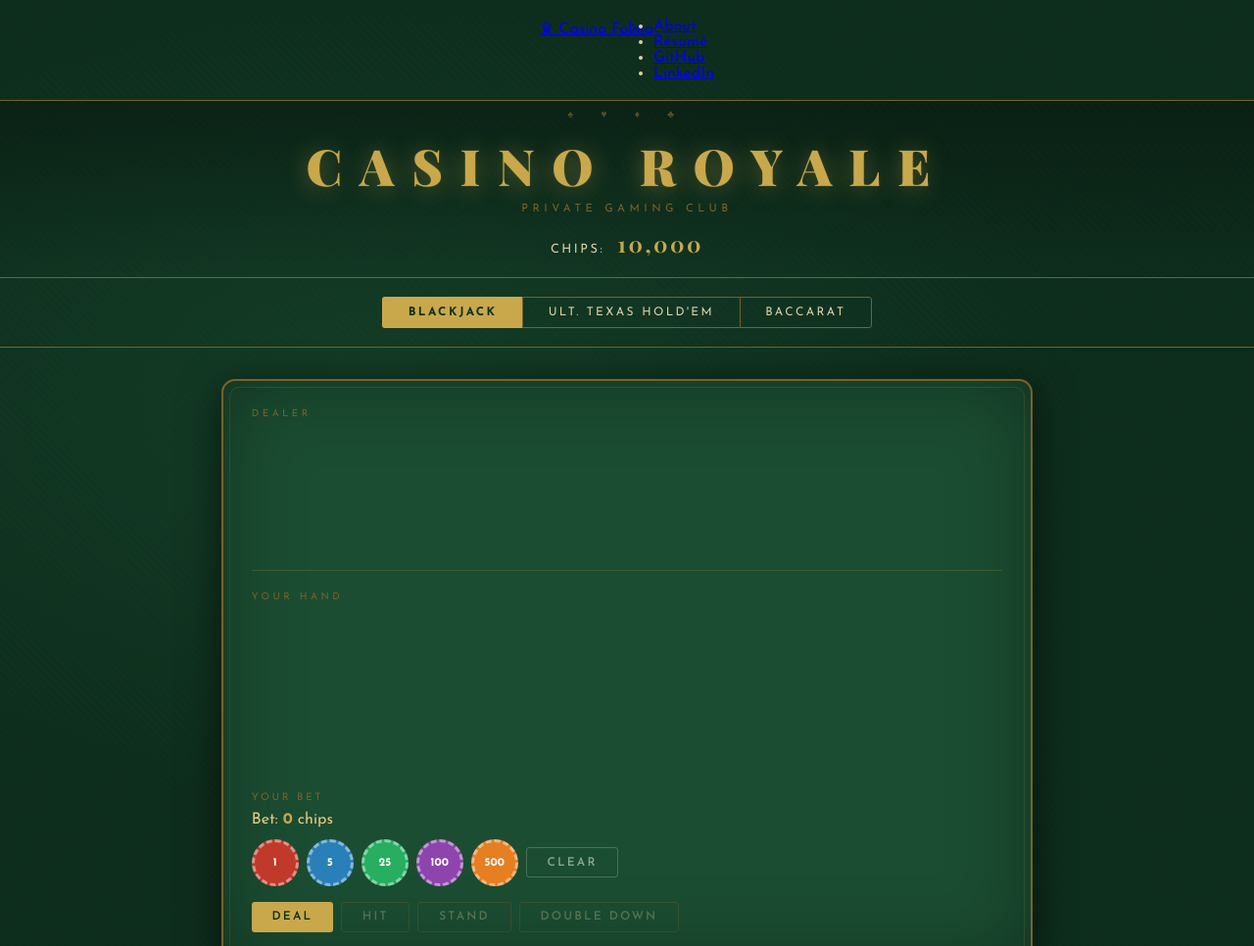
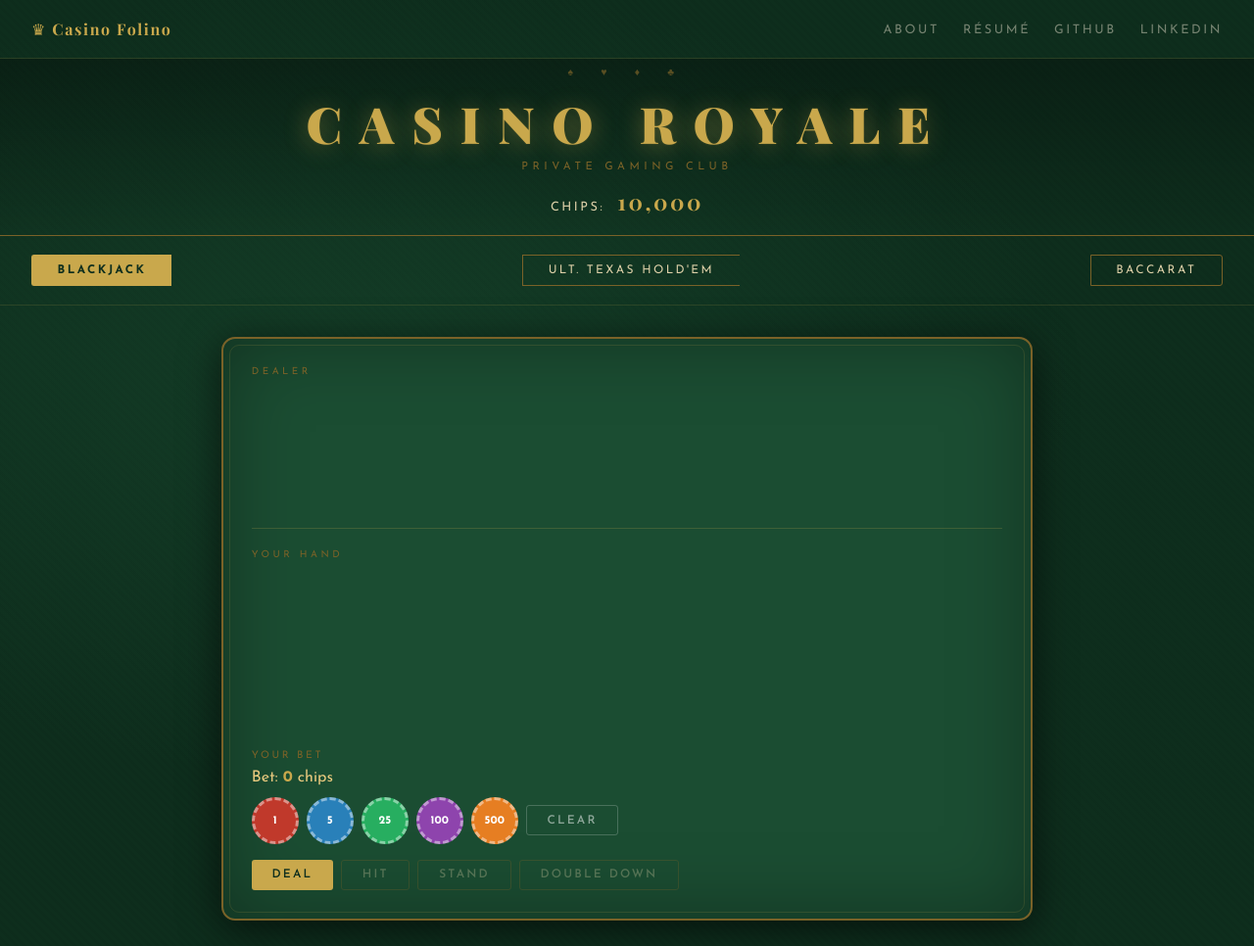
Before and after one commit to BearCheckmated/casino-royale, a plain HTML site: page docs/Bacc_BJ_UTH.html in a window 1280 px wide. Shown: the top 966 px of the page at 98% size. Drawn offline with nearby package versions, Linux system fonts and the light colour scheme; a web font is replaced by a local one.

Commit message:
fixed name for ghp

```diff
--- a/docs/Bacc_BJ_UTH.html
+++ b/docs/Bacc_BJ_UTH.html
@@ -357,6 +357,22 @@
         .c500 {
             background: #e67e22;
         }
+
+
+        /* NAV */
+        nav {
+            width: 100%;
+            display: flex;
+            justify-content: space-between;
+            align-items: center;
+            padding: 1.2rem 2rem;
+            border-bottom: 1px solid rgba(201,168,76,0.15);
+        }
+        .nav-home { font-family: 'Playfair Display', serif; font-size: 1rem; color: var(--gold); text-decoration: none; letter-spacing: 0.1em; }
+        .nav-home:hover { color: var(--gold-light); }
+        .nav-links { display: flex; gap: 1.5rem; list-style: none; }
+        .nav-links a { color: rgba(245,234,216,0.45); text-decoration: none; font-size: 0.8rem; letter-spacing: 0.2em; text-transform: uppercase; transition: color 0.2s; }
+        .nav-links a:hover { color: var(--gold); }
 
         /* ── BUTTONS ── */
         .actions {
```
Also changed, not shown: docs/plinko.html (+1 -1 lines).
